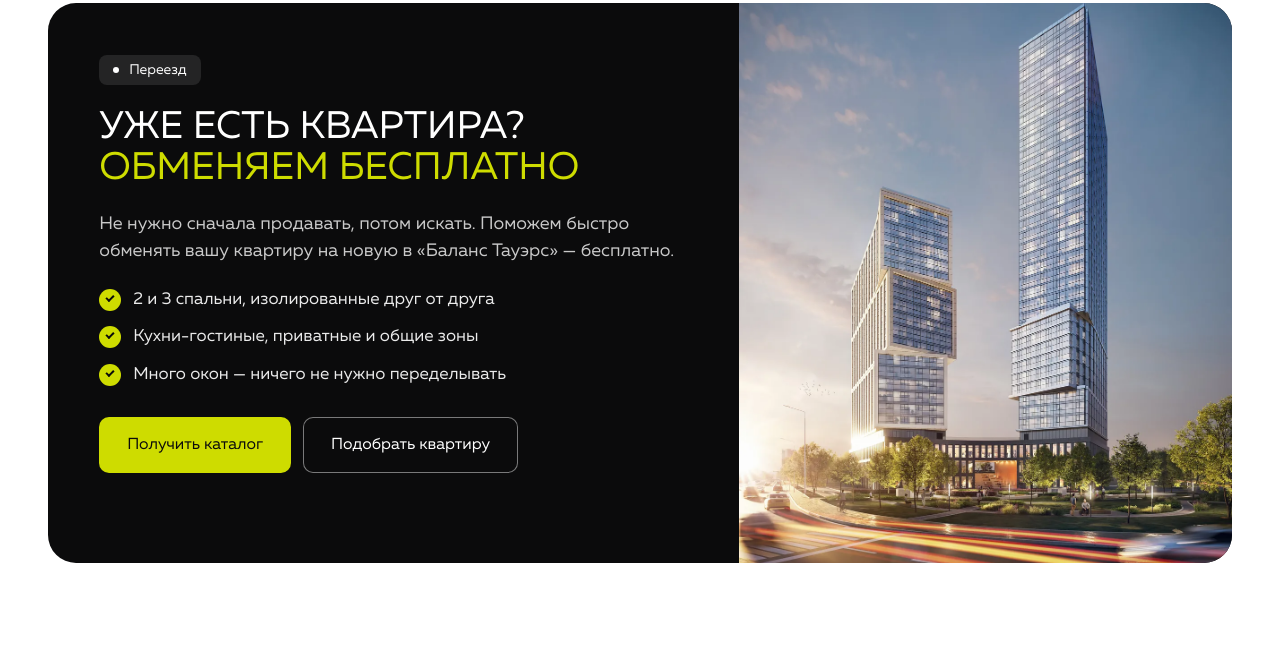
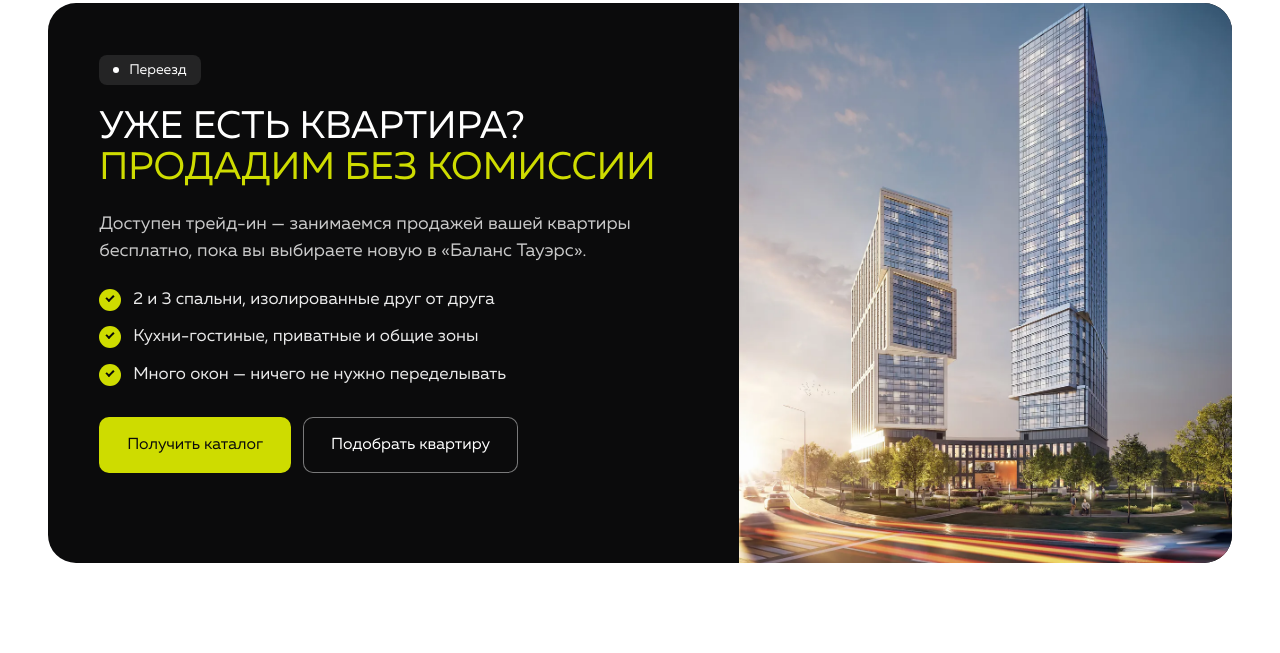
Before and after one commit to nellkhamid-cmd/balance-towers-family, a plain HTML site: page index.html in a window 1280 px wide. Shown: the part 2784-3437 px from the top of the page. Drawn offline with Linux system fonts and the light colour scheme.

Commit message:
Трейд-ин: новый текст блока «Переезд», добавлен фавикон
Заголовок «Продадим без комиссии» вместо «Обменяем бесплатно» —
чтобы было понятно, что бесплатна продажа вашей квартиры.
Фавикон из знака логотипа: ico, svg и apple-touch-icon.

Co-Authored-By: Claude Opus 5.5 <noreply@anthropic.com>

```diff
--- a/index.html
+++ b/index.html
@@ -7,6 +7,9 @@
 <meta name="description" content="Семейные квартиры с 2 и 3 спальнями в жилых башнях «Баланс Тауэрс», Самара. Приватный двор на стилобате, тишина, школы и сады рядом. От 210 000 ₽/м².">
 <meta name="robots" content="noindex, nofollow">
 <meta name="theme-color" content="#0B0B0C">
+<link rel="icon" href="favicon.ico" sizes="any">
+<link rel="icon" href="img/favicon.svg" type="image/svg+xml">
+<link rel="apple-touch-icon" href="img/apple-touch-icon.png">
 <script>document.documentElement.classList.replace("no-js","js")</script>
 <link rel="preload" href="fonts/muller-regular.woff2" as="font" type="font/woff2" crossorigin>
 <link rel="preload" href="img/hero-main.webp" as="image" media="(min-width: 761px)">
@@ -150,8 +153,8 @@
       <div class="move">
         <div class="move__text">
           <span class="tag tag--dark" data-fade>Переезд</span>
-          <h2 class="move__title" id="move-title" data-fade>Уже есть квартира?<br><span class="lime">Обменяем бесплатно</span></h2>
-          <p data-fade>Не нужно сначала продавать, потом искать. Поможем быстро обменять вашу квартиру на новую в «Баланс Тауэрс» — бесплатно.</p>
+          <h2 class="move__title" id="move-title" data-fade>Уже есть квартира?<br><span class="lime">Продадим без комиссии</span></h2>
+          <p data-fade>Доступен трейд-ин — занимаемся продажей вашей квартиры бесплатно, пока вы выбираете новую в «Баланс Тауэрс».</p>
           <ul class="ticks" data-fade>
             <li>2 и 3 спальни, изолированные друг от друга</li>
             <li>Кухни-гостиные, приватные и общие зоны</li>
```
Also changed, not shown: favicon.ico (added), img/apple-touch-icon.png (added), img/favicon.svg (added).
